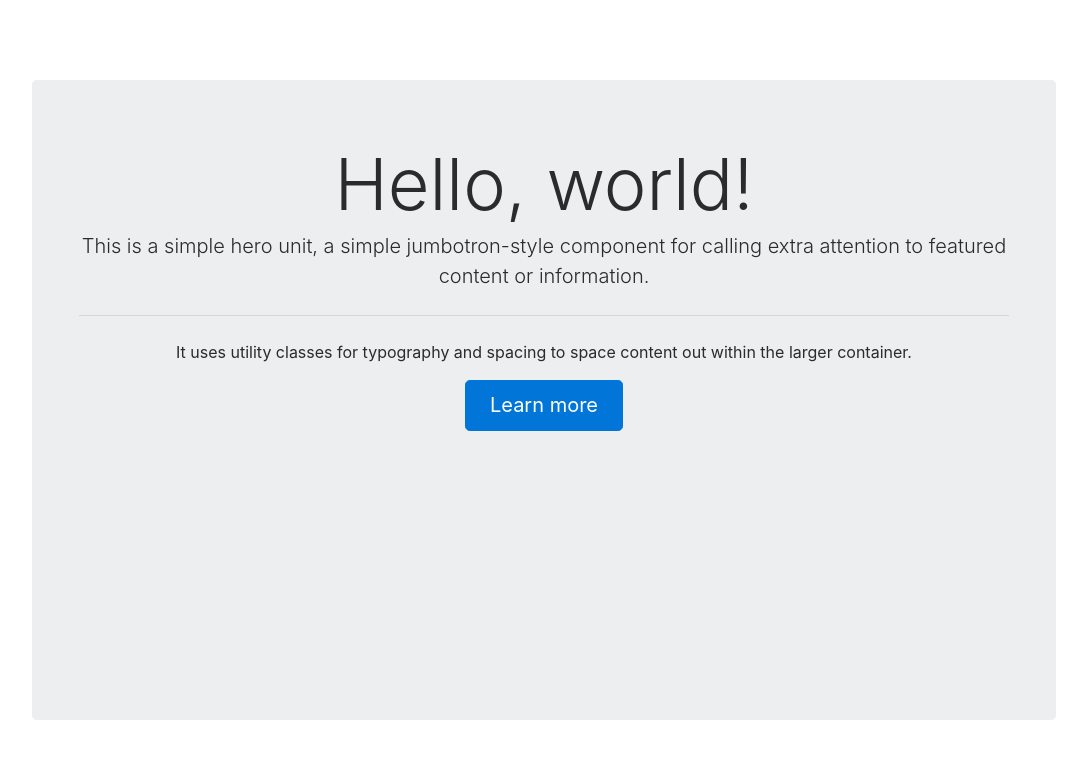
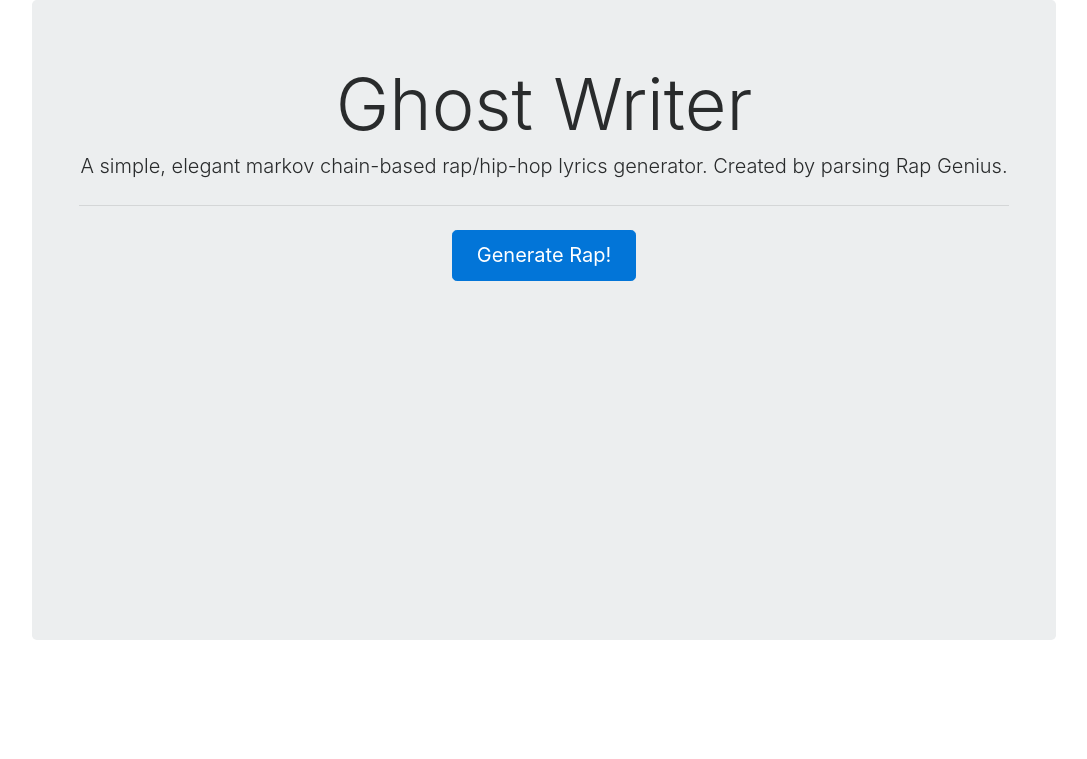
Before and after one commit to raghavan-arvind/HackUTD, a Flask app: template app/templates/index.html in a window 1280 px wide. Shown: the top 759 px of the page, without its empty margins (96-1183 px from the left). Run offline with Flask 2, Linux system fonts and the light colour scheme; the template is opened without the code that fills it, so the values that code supplies are empty; some libraries are stand-ins or nearby versions.

Commit message:
more stuff

```diff
--- a/markov_gen_one.py
+++ b/app/markov_gen_one.py
@@ -6,6 +6,7 @@ import random
 
 parser = argparse.ArgumentParser()
 parser.add_argument('input_file', type=str, help="The name of the input text")
+input_file = 'raps_all.txt'
 
 LINE_LENGTH = [5, 8]
 
@@ -113,13 +114,11 @@ class RapIndex:
             self.rhymeIndex = dump.rhymeIndex
 
 
-if __name__ == "__main__":
-    args = parser.parse_args()
-
+def getLyrics():
     index = RapIndex()
 
     #print("Building rap index!")
-    with open(args.input_file, "r") as f:
+    with open(input_file, "r") as f:
         for line in f:
             line = line.replace("\s+", " ")
             if line.strip() != "":
@@ -131,10 +130,13 @@ if __name__ == "__main__":
                     index.addMarkov(words[i].strip(), words[i-1].strip())
                     i -= 1
                 index.addMarkov(words[i].strip(), "--")
-    for i in range(10):
-        for BAR in index.getBars(numBars=4):
-            print(BAR)
-            print(" ")
-            print(" ")
-            print(" ")
-        print(" ")
+    #index.save("index.ind")
+    lyrics = []
+    lyrics.extend(index.getBars(numBars=2))
+    lyrics.extend(index.getBars(numBars=2))
+    lyrics.extend(index.getBars(numBars=2))
+    lyrics.extend(index.getBars(numBars=2))
+    return lyrics
+
+if __name__ == '__main__':
+    getLyrics()
--- a/app/routes.py
+++ b/app/routes.py
@@ -1,6 +1,10 @@
+import sys, os
 from flask import render_template
 from app import app
+from .markov_gen_one import getLyrics
+
 
 @app.route('/')
 def index():
-    return render_template('index.html', title="Home")
+    generated = {'lyrics' : getLyrics()}
+    return render_template('index.html', title="Home",generated=generated)
--- a/app/templates/index.html
+++ b/app/templates/index.html
@@ -20,18 +20,19 @@
 					position: absolute;
 					margin: auto;
 					top: 0;
-					bottom: 0;
 					left: 0;
 					right: 0;}
 		</style>
 		<div class="jumbotron">
 			<div class='container text-center'>
-			  <h1 class="display-3">Hello, world!</h1>
-			  <p class="lead">This is a simple hero unit, a simple jumbotron-style component for calling extra attention to featured content or information.</p>
+			  <h1 class="display-3">Ghost Writer</h1>
+			  <p class="lead">A simple, elegant markov chain-based rap/hip-hop lyrics generator. Created by parsing Rap Genius.</p>
 			  <hr class="my-4">
-			  <p>It uses utility classes for typography and spacing to space content out within the larger container.</p>
+			  {% for lyric in generated.lyrics %}
+			  <p> {{ lyric }}</p>
+			  {% endfor %}
 			  <p class="lead">
-			    <a class="btn btn-primary btn-lg" href="#" role="button">Learn more</a>
+			    <a class="btn btn-primary btn-lg" href="#" role="button">Generate Rap!</a>
 			  </p>
 			<div>
 		</div>
```
Also changed, not shown: app/markov_gen.py (renamed from markov_gen.py), 1 other file.
